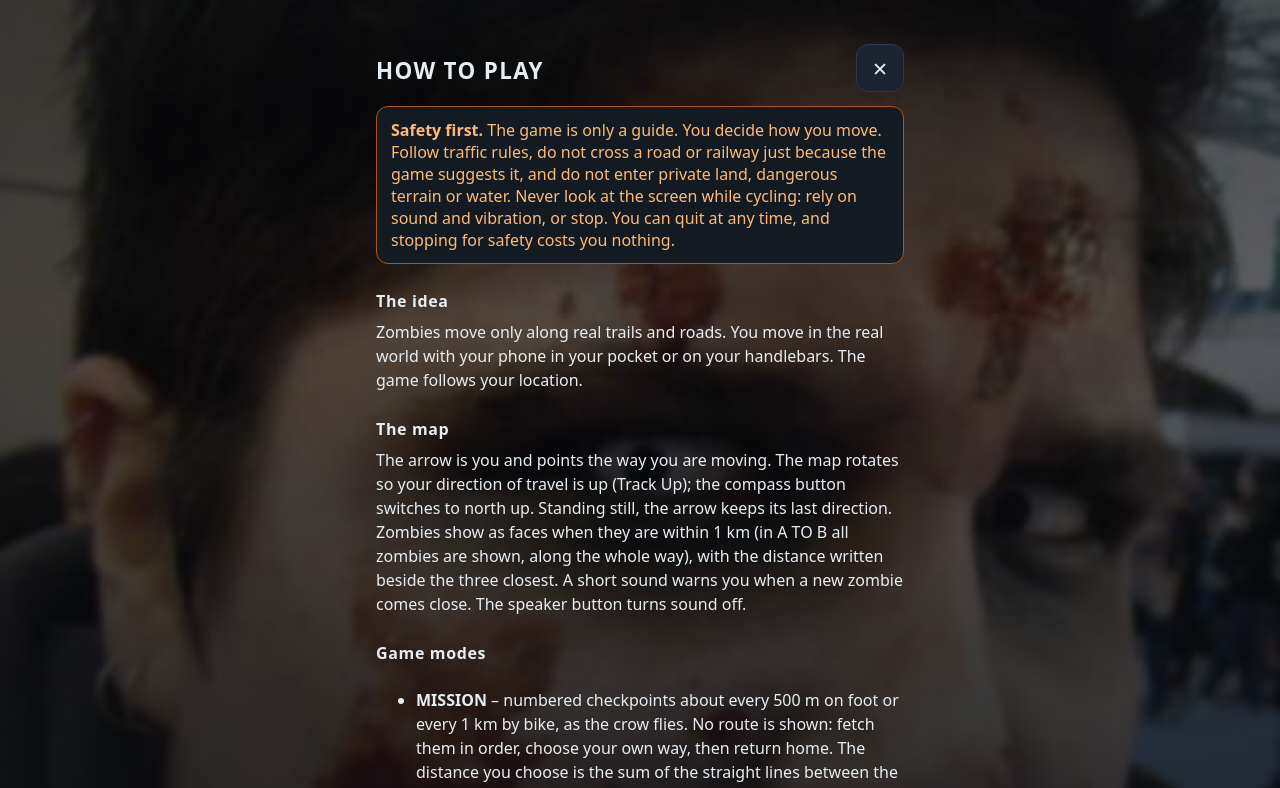
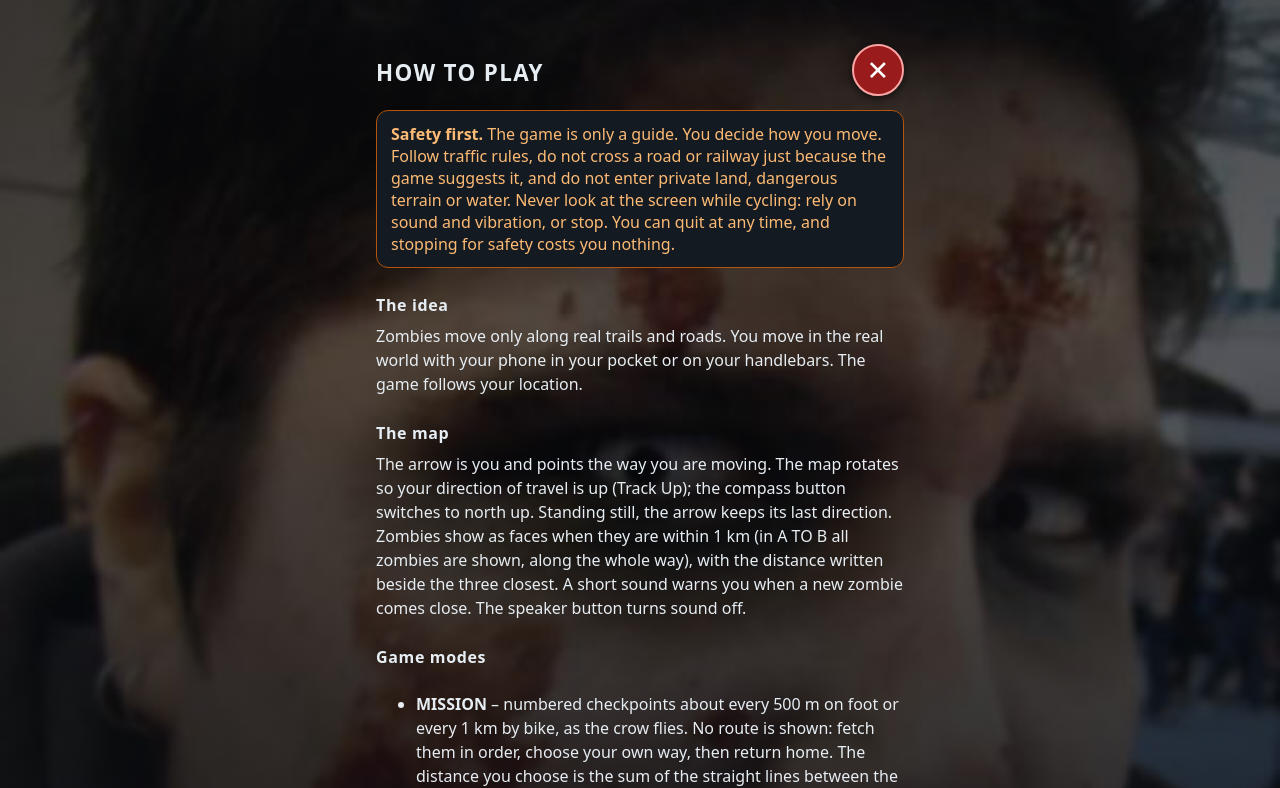
Before and after one commit to teknikpraktik/solosurvival, a Next.js app: page /how-to-play in a window 1280 px wide. Shown: the top 788 px of the page. Built offline with nearby package versions, Linux system fonts and the light colour scheme; no server answers.

Commit message:
One shared close button (CloseButton/.xbtn) across dialogs, page headers and course preview (#40)
Claude-Session: https://claude.ai/code/session_01JLc2R28bxwKexosutcUxGw

Co-authored-by: Claude <noreply@anthropic.com>

```diff
--- a/src/app/_client/Modal.tsx
+++ b/src/app/_client/Modal.tsx
@@ -19,7 +19,7 @@ export function Modal({ title, onClose, children, actions, tone }: { title: stri
       <div className={`modal${tone ? ` ${tone}` : ""}`}>
         <div className="modal-head">
           <h2>{title}</h2>
-          {onClose && <button className="xbtn" onClick={onClose} aria-label="Close">✕</button>}
+          {onClose && <CloseButton onClick={onClose} />}
         </div>
         {children && <div className="modal-body">{children}</div>}
         <div className="modal-actions">{actions}</div>
@@ -28,12 +28,18 @@ export function Modal({ title, onClose, children, actions, tone }: { title: stri
   );
 }
 
+/** The app's single close button (same look in dialogs, page headers and the course preview). Renders a link when `href` is given. */
+export function CloseButton({ onClick, href, disabled, label = "Close" }: { onClick?: () => void; href?: string; disabled?: boolean; label?: string }) {
+  if (href) return <a className="xbtn" href={href} aria-label={label}>✕</a>;
+  return <button className="xbtn" onClick={onClick} disabled={disabled} aria-label={label}>✕</button>;
+}
+
 /** Sidhuvud med rubrik och ✕ uppe till höger (stänger till startsidan). */
 export function PageHeader({ title, href = "/" }: { title: string; href?: string }) {
   return (
     <div className="topbar">
       <h1 style={{ flex: 1 }}>{title}</h1>
-      <a className="xbtn" href={href} aria-label="Close">✕</a>
+      <CloseButton href={href} />
     </div>
   );
 }
--- a/src/app/globals.css
+++ b/src/app/globals.css
@@ -65,7 +65,6 @@ button.btn:disabled { opacity: 0.4; cursor: not-allowed; }
 .hudbar { position: absolute; left: 0; right: 0; top: 0; z-index: 3; padding: calc(max(10px, env(safe-area-inset-top)) + 28px) 12px 10px; /* the top strip is blurred by the iPhone status bar: nothing is placed in it */ display: flex; flex-direction: column; gap: 6px; background: linear-gradient(#0b0f14ee, #0b0f1400); pointer-events: none; }
 .hudbar .line { display: flex; gap: 8px; justify-content: space-between; align-items: center; }
 .pill { font-size: 1rem; background: var(--panel); border: 1px solid #243040; border-radius: 999px; padding: 8px 14px; font-weight: 700; font-variant-numeric: tabular-nums; }
-.hudbar .closebtn { pointer-events: auto; min-width: 52px; min-height: 52px; padding: 0; font-size: 1.7rem; line-height: 1; color: #fff; background: #991b1b; border: 2px solid #fca5a5; box-shadow: 0 2px 10px #000a; cursor: pointer; }
 .pill.bad { border-color: #ef4444; color: #fca5a5; }
 .pill.warn { border-color: #b45309; color: #fdba74; }
 .controls { position: absolute; left: 12px; right: 12px; bottom: max(14px, env(safe-area-inset-bottom)); z-index: 3; display: flex; gap: 10px; }
@@ -106,7 +105,9 @@ button.btn:disabled { opacity: 0.4; cursor: not-allowed; }
 .modal-body { padding: 4px 16px 12px; overflow-y: auto; -webkit-overflow-scrolling: touch; display: flex; flex-direction: column; gap: 8px; }
 .modal-actions { padding: 10px 16px 16px; display: flex; flex-direction: column; gap: 8px; border-top: 1px solid #243040; background: var(--panel); }
 .modal-actions .btn { width: 100%; }
-.xbtn { display: inline-flex; align-items: center; justify-content: center; min-width: 48px; min-height: 48px; border-radius: 12px; border: 1px solid #2d3b4d; background: #1b2430; color: var(--text); font-size: 1.2rem; text-decoration: none; cursor: pointer; }
+/* The one close button used everywhere (dialogs, page headers, course preview): large, red, white ✕. */
+.xbtn { display: inline-flex; align-items: center; justify-content: center; flex: none; min-width: 52px; min-height: 52px; padding: 0; border-radius: 50%; border: 2px solid #fca5a5; background: #991b1b; color: #fff; font-size: 1.7rem; line-height: 1; text-decoration: none; box-shadow: 0 2px 10px #000a; cursor: pointer; pointer-events: auto; }
+.xbtn:active { background: #b91c1c; }
 .controls .iconbtn { flex: 0 0 48px; padding: 0; font-size: 1.2rem; }
 .controls .wide { flex: 2; }
 .controls { gap: 8px; }
--- a/src/app/new/NewGame.tsx
+++ b/src/app/new/NewGame.tsx
@@ -1,7 +1,7 @@
 "use client";
 
 import dynamic from "next/dynamic";
-import { PageHeader } from "../_client/Modal";
+import { CloseButton, PageHeader } from "../_client/Modal";
 import { useRouter } from "next/navigation";
 import { useEffect, useMemo, useState } from "react";
 import type { Activity } from "@/config/activities";
@@ -85,7 +85,7 @@ export default function NewGame() {
     return (
       <div className="map-shell">
         <GameMap graph={prepared?.graph} routes={routes} markers={markers} start={session?.currentStart()} player={view.position} accuracyM={view.accuracyM} fit={isAB && abA && abB ? [abA, { lat: abB.lat, lon: abB.lon }] : proposal?.geometry ?? (view.position ? [view.position] : null)} />
-        <div className="hudbar"><div className="line"><span className="pill">{MODE_LABEL[p.mode]} · {ACTIVITY_LABEL[p.activity]}</span><button className="pill closebtn" aria-label="Close preview" disabled={busy || starting} onClick={() => session!.backToConfig()}>✕</button></div></div>
+        <div className="hudbar"><div className="line"><span className="pill">{MODE_LABEL[p.mode]} · {ACTIVITY_LABEL[p.activity]}</span><CloseButton label="Close preview" disabled={busy || starting} onClick={() => session!.backToConfig()} /></div></div>
         <div className="sheet">
           {stage === "preparing" && <div className="card">Loading map data and planning…</div>}
           {stage !== "preparing" && prepared && !ok && <div className="card bad">{prepared.message}</div>}
```
Also changed, not shown: 1 other file (tests, documents, lock files or other folders).
